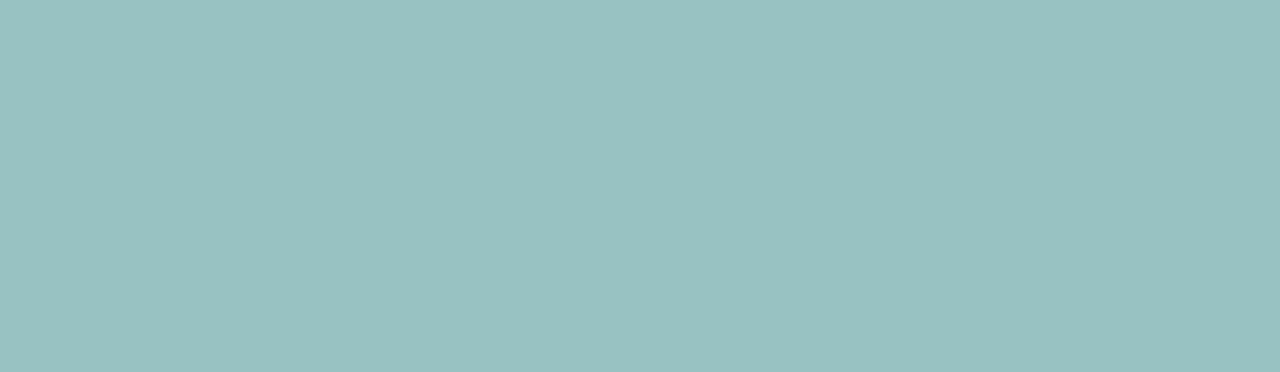
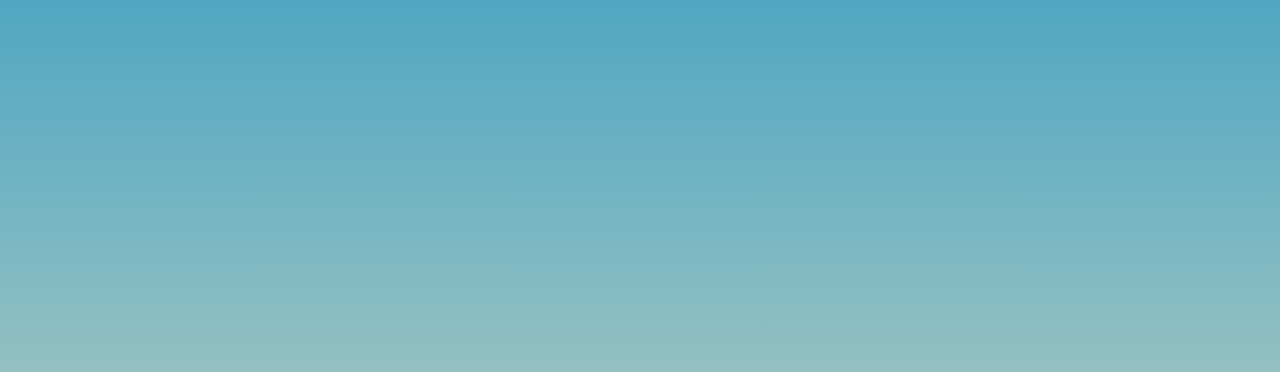
Before and after one commit to vlewin/work-life-balance-ui, a Vue app: page /#/ in a window 1280 px wide. Before the commit this address led to /#/wip. Shown: the top 372 px of the page. Built offline with nearby package versions, Linux system fonts and the light colour scheme.

Commit message:
Introduce InputTime module and improve layout

```diff
--- a/src/App.vue
+++ b/src/App.vue
@@ -7,15 +7,17 @@
         </h1>
         <div class="date">
           <span>
-            October 2017
+            {{ month }} {{ year }}
           </span>
           <span>
-            Sunday
+            {{ weekday }}
           </span>
         </div>
       </span>
       <span class="header-right">
-        10<span class="blink">:</span>00
+        {{ hours }}
+        <span class="blink">:</span>
+        {{ minutes }}
       </span>
       <!-- <h1>
         <i class="fa fa-calendar"></i>
@@ -43,8 +45,19 @@
     name: 'App',
     data () {
       return {
-        day: 16
+        day: new Date().getDate().toString().padStart(2, '0'),
+        month: new Date().toLocaleString('en-US', {month: 'long'}),
+        year: new Date().getFullYear(),
+        weekday: new Date().toLocaleString('en-US', {weekday: 'long'}),
+        hours: new Date().getHours().toString().padStart(2, '0'),
+        minutes: new Date().getMinutes().toString().padStart(2, '0')
       }
+    },
+
+    created () {
+      setInterval(() => {
+        this.time = new Date()
+      }, 1000)
     }
   }
 
@@ -52,20 +65,27 @@
 
 
 <style>
+  * {
+    box-sizing: border-box;
+  }
+
   html, body {
     margin: 0;
     padding: 0;
     height: 100%;
+
     @import url('https://fonts.googleapis.com/css?family=Oxygen');
     font-family: 'Oxygen', Helvetica, Arial, sans-serif;
-    color: #2c3e50;
-    background: #eee;
-    -webkit-font-smoothing: antialiased;
-    -moz-osx-font-smoothing: grayscale;
+    color: #444444;
+
     display: flex;
     justify-content: center;
     align-items: center;
+
     background: #98C2C2;
+    background-image: linear-gradient(to top, #98C2C2 50%, #50A7C2 100%);
+    /*-webkit-font-smoothing: antialiased;
+    -moz-osx-font-smoothing: grayscale;*/
   }
 
   #app {
@@ -79,10 +99,10 @@
 
   .header {
     background: #7CA5DD;
-    background: #3D70BC;
+    background: #004a9f;
 
-    background-image: linear-gradient(to right, #4481eb 0%, #04befe 100%);
-    background-image: linear-gradient(-225deg, #2b76b9 0%, #50A7C2 100%);
+    /*background-image: linear-gradient(to right, #3D70BC 0%, #7CA5DD 100%);*/
+    /*background-image: linear-gradient(-225deg, #2b76b9 0%, #50A7C2 100%);*/
     color: #fff;
     grid-area: header;
 
@@ -100,13 +120,22 @@
     justify-content: center;
   }
 
+  .header-right {
+    letter-spacing: -0.1rem;
+  }
+
   .header h1, .header-right {
-    font-size: 40px;
+    font-size: 4vh;
   }
+
   .header .date {
     display: flex;
     flex-direction: column;
     margin-left: 10px;
+  }
+
+  .header .date span {
+    font-size: 1.5vh;
   }
 
   img {
@@ -135,22 +164,41 @@
   }
 
 
-  /*=============================
-  larger screens
-  ===============================*/
+  /* Small screen */
+  @media only screen and (max-width: 320px) {
+    html, body {
+      font-size: 80%;
+    }
+  }
 
+  /* Medium screen, non-retina */
   @media only screen and (min-width:600px) {
     #app {
       border-radius: 5px;
       overflow: hidden;
-    grid-template-rows: 10vh 80vh;
-    grid-template-columns: 60vw;
       box-shadow: 0 1px 3px rgba(0,0,0,0.12), 0 1px 2px rgba(0,0,0,0.24);
       box-shadow: 0 14px 28px rgba(0,0,0,0.25), 0 10px 10px rgba(0,0,0,0.22);
       transition: all 0.3s cubic-bezier(.25,.8,.25,1);
-    grid-template-areas: "header"
-                         "content"
-
     }
   }
+
+  @media only screen and (min-width:600px) and (max-width: 1299px) {
+    #app {
+      grid-template-rows: 10vh 80vh;
+      grid-template-columns: 80vw;
+    }
+  }
+
+  /* Large screen, non-retina */
+  @media only screen and (min-width: 1300px)  {
+    html, body {
+      font-size: 110%;
+    }
+
+    #app {
+      grid-template-rows: 10vh 80vh;
+      grid-template-columns: 40vw;
+    }
+  }
+
 </style>
--- a/src/components/DatePicker.vue
+++ b/src/components/DatePicker.vue
@@ -81,31 +81,28 @@
     margin: 0;
 
     display: flex;
-    justify-content: space-around;
+    justify-content: space-between;
     align-items: center;
     height: 100%;
 
-    /*background: #8AB4E8;
-    background: #2B95CC;
-    background: #3D70BC;*/
-    /*color: #fff;*/
+    background: #004a9f;
+    color: #fff;
   }
 
   li {
     cursor: pointer;
-    padding: 10px;
     list-style: none;
-    width: 16px;
-    line-height: 16px;
+    width: 2rem;
+    height: 2rem;
+    line-height: 2rem;
     text-align: center;
-    height: 16px;
     border-radius: 50%;
     transition: color .2s, background 1s;
-
   }
 
   .selected {
-    background: #308FF0;
+    background: #1675d1;
+    /*background: #3D70BC;*/
     color: #fff;
   }
 </style>
--- /dev/null
+++ b/src/components/InputNumber.vue
@@ -0,0 +1,14 @@
+<template>
+  <div class="input-number">
+    30
+  </div>
+</template>
+
+<style>
+  .input-number {
+    background: rgba(0,0,0,0.1);
+    padding: 0 0.5rem;
+    height: 6vh;
+    line-height: 6vh;
+  }
+</style>
--- /dev/null
+++ b/src/components/InputTime.vue
@@ -0,0 +1,178 @@
+<template>
+  <div class="input-time">
+    <div class="input-time-field" v-for="(hour, index) in hours" v-bind:class="{ selected: selected == index, set: hour.n }">
+      <div class="input-time-field-item" v-bind:class="[`hour-${index}`]">
+        {{ hour.v }}
+      </div>
+      <div class="input-time-field-item">
+        {{ hour.n }}
+      </div>
+    </div>
+
+    <div class="input-time-separator">:</div>
+
+    <div class="input-time-field" v-for="(minute, index) in minutes"  v-bind:class="{ selected: selected == index+2, set: minute.n }">
+      <div class="input-time-field-item">
+        {{ minute.v }}
+      </div>
+      <div class="input-time-field-item">
+        {{ minute.n }}
+      </div>
+    </div>
+
+    <!-- <small>{{ fields }}</small> -->
+    <!-- <input type="text" v-model="value" autofocus /> -->
+    <!-- <button v-on:click="next">NEXT</button> -->
+  </div>
+</template>
+
+<script>
+  export default {
+    name: 'InputTime',
+    data () {
+      return {
+        fields: [{ v: '0', n: null }, { v: '0', n: null }, { v: '0', n: null }, { v: '0', n: null }],
+        selected: 0
+      }
+    },
+
+    props: {
+      value: {
+        type: String
+      },
+
+      target: {
+        required: false
+      }
+    },
+
+    created () {
+      this.init()
+    },
+
+    computed: {
+      hours () {
+        return Array.from(this.fields).slice(0, 2)
+      },
+
+      minutes () {
+        return Array.from(this.fields).slice(2)
+      }
+    },
+
+    watch: {
+      value (val) {
+        if (val) {
+          const index = val.length
+          const field = this.fields[index - 1]
+          if (index < 4) {
+            field.n = val[index - 1]
+            this.next()
+          } else if (index === 4) {
+            field.n = val[index - 1]
+            this.selected = 0
+            console.log('DONE')
+            // this.reset()
+            // this.init()
+          } else {
+            // this.reset()
+          }
+
+          console.log(val, index, JSON.stringify(field))
+        }
+      }
+    },
+
+    methods: {
+      init () {
+        if (this.value) {
+          console.log('VALUE', this.value)
+          this.value.replace(':', '').split('').forEach((v, index) => {
+            this.fields[index].v = v
+          })
+        } else {
+          console.log('CREATED')
+        }
+
+        console.log(JSON.stringify(this.fields))
+      },
+
+      next () {
+        this.selected += 1
+      },
+
+      reset () {
+        Object.assign(this.$data, this.$options.data.call(this))
+      }
+    }
+  }
+</script>
+
+<style scoped>
+  .input-time {
+    display: flex;
+    justify-content: center;
+    align-items: center;
+    background: rgba(0,0,0,0.1);
+    padding: 0 2vw;
+    /*padding: 0 0.5rem;*/
+  }
+
+  .input-time-field {
+    display: flex;
+    justify-content: center;
+    align-items: center;
+    flex-direction: column;
+    transition: all 0.5s;
+    height: 6vh;
+    /*width: 3.5vh;*/
+    text-align: center;
+    /*border-right: 1px solid #fff;*/
+  }
+
+  .input-time-separator, .input-time-field-item {
+    line-height: 6vh;
+  }
+
+  .input-time-field .input-time-field-item {
+    overflow: hidden;
+    vertical-align: middle;
+    transition: flex 0.5s, opacity 0.3s;
+    text-align: center;
+  }
+
+  .input-time-field .input-time-field-item:first-child {
+    flex:1 1 100%;
+    opacity: 1;
+  }
+
+  .input-time-field .input-time-field-item:last-child {
+    flex:1 1 0%;
+    opacity: 0;
+  }
+
+  .input-time-field.set .input-time-field-item:first-child {
+    flex:1 1 0%;
+    opacity: 0;
+  }
+
+  .input-time-field.set .input-time-field-item:last-child {
+    flex:1 1 100%;
+    opacity: 1;
+  }
+
+  /*.input-time-field:hover div:first-child {
+    flex:1 1 0%;
+    opacity: 0;
+  }
+
+  .input-time-field:hover div:last-child {
+    flex:1 1 100%;
+    opacity: 1;
+  }*/
+
+  div.selected {
+    /*background: rgba(0,0,0,0.1);*/
+  }
+
+</style>
--- a/src/components/Main.vue
+++ b/src/components/Main.vue
@@ -9,19 +9,18 @@
           <div class="up">
             <div class="form" :class="[{ active: picker.target }, picker.target, animationClass]">
               <h1 class="start" v-on:click="openPicker('start', form.start)">
-                {{ form.start }}
+                <input-time class="start" :value="form.start"></input-time>
               </h1>
               <h1 class="pause" v-on:click="openPicker('pause', form.pause)">
-                {{ form.pause }}
+                <input-number></input-number>
               </h1>
               <h1 class="end" v-on:click="openPicker('end', form.end)">
-                {{ form.end }}
+                <input-time :value="form.end"></input-time>
               </h1>
             </div>
           </div>
           <div class="down">
-            Vacation: 20 days
-            Sickness: 2 days
+            <select-box></select-box>
           </div>
         </div>
       </div>
@@ -35,7 +34,8 @@
             <info></info>
           </div>
           <div class="down">
-            <select-box></select-box>
+            <small>VACATION: 20 days</small>
+            <small>SICKNESS: 2 days</small>
           </div>
         </div>
       </div>
@@ -49,12 +49,12 @@
           DONE ;)
         </div>
       </div>
-      <div class="switch vertical" :class="{active: mode === 'calendar'}">
+      <div class="switch vertical" :class="{active: mode === 'picker' || mode === 'calendar'}">
         <div class="up">
           <button v-on:click="openCalendar">TIME OFF</button>
         </div>
         <div class="down">
-          <button v-on:click="closeCalendar">CANCEL</button>
+          <button v-on:click="close">CANCEL</button>
         </div>
       </div>
     </div>
@@ -69,6 +69,8 @@
   import Info from './Info'
   import DatePicker from './DatePicker'
   import TimePicker from './TimePicker'
+  import InputTime from './InputTime'
+  import InputNumber from './InputNumber'
   import Calendar from './Calendar'
   import SelectBox from './SelectBox'
 
@@ -78,6 +80,8 @@
       Info,
       DatePicker,
       TimePicker,
+      InputTime,
+      InputNumber,
       Calendar,
       SelectBox
     },
@@ -176,6 +180,12 @@
         }
       },
 
+      close () {
+        this.mode = null
+        this.closePicker()
+        this.closeCalendar()
+      },
+
       done () {
         this.open()
       }
@@ -198,8 +208,6 @@
 
   .main {
     display: grid;
-    max-height: 100%;
-    max-width: 100%;
     grid-template-rows: 10vh 1fr 10vh;
     grid-template-columns: 100%;
     grid-template-areas: "header"
@@ -311,8 +319,9 @@
   }
 
   .form h1 {
-    flex:1 1 33%;
+    flex:1 1 calc(100% / 3);
     opacity: 1;
+    font-size: 1.8rem;
   }
 
   .form h1 {
@@ -351,8 +360,11 @@
     display: flex;
     justify-content: center;
     align-items: center;
-    background: #fafafa;
-    /*background: #3D70BC;*/
+    /*background: #fafafa;
+    background: #50A7C2;
+    color: #fff;*/
+
+
     width: 100%;
   }
 
@@ -377,10 +389,12 @@
 
   .slider.active .top {
     flex:1 1 20%;
+    background: #1675d1;
+    color: #fff;
   }
 
   .slider.active .middle {
-    flex:1 1 80%;
+    flex:1 1 70%;
   }
 
   .slider.active .bottom {
@@ -397,19 +411,21 @@
   }*/
 
   .top {
-    /*background: red;*/
-    flex:1 1 50%;
+    flex:1 1 20%;
+    background: #1675d1;
+    color: #fff;
   }
 
   .middle {
-    width: 100%;
     background: white;
     flex:1 1 0%;
   }
 
   .bottom {
     /*background: green;*/
-    flex:1 1 50%;
+    flex:1 1 80%;
+    height: 100%;
+    /*background: #1675d1;*/
     background: #fff;
   }
 
@@ -423,10 +439,10 @@
     align-items: center;
     /*background: #eee;*/
     width: 100%;
-    height: 10vh;
+    height: 100%;
   }
 
-  .switch div {
+  .switch > div {
     width: 100%;
     height: 100px;
     overflow: hidden;
--- a/src/components/TimeInput.vue
+++ /dev/null
@@ -1,136 +0,0 @@
-<template>
-  <div class="input-time" v-on:keyup="record">
-    <div class="switch vertical" v-for="(field, index) in fields" v-bind:class="{ selected: selected == index, set: fields[index].n }">
-      <div v-bind:class="[`item-${index}`]">
-        {{ fields[index].v }}
-      </div>
-      <div>
-        {{ fields[index].n }}
-      </div>
-    </div>
-
-    <input type="text" v-model="value" autofocus />
-    <button v-on:click="next">NEXT</button>
-  </div>
-</template>
-
-<script>
-  export default {
-    name: 'Time',
-    components: {
-    },
-
-    data () {
-      return {
-        selected: 0,
-        fields: [{v: 0, n: null}, {v: 0, n: null}, {v: 0, n: null}, {v: 0, n: null}],
-        value: ''
-      }
-    },
-
-    computed: {
-      activeClass () {
-        return true
-      }
-    },
-
-    watch: {
-      value (val) {
-        if (val) {
-          const index = val.length
-          const field = this.fields[index - 1]
-          console.log(val, index, JSON.stringify(field))
-          if (index < 4) {
-            field.n = val[index - 1]
-            this.next()
-          } else if (index === 4) {
-            field.n = val[index - 1]
-            this.selected = null
-            console.log('DONE')
-          } else {
-            this.reset()
-          }
-        }
-      }
-    },
-
-    methods: {
-      record (event) {
-        // console.log(event.code)
-      },
-
-      next () {
-        this.selected += 1
-      },
-
-      reset () {
-        this.fields = [{v: 0, n: null}, {v: 0, n: null}, {v: 0, n: null}, {v: 0, n: null}]
-        this.value = null
-        this.selected = 0
-      }
-    }
-  }
-</script>
-
-<style>
-  .input-time {
-    display: flex;
-    justify-content: center;
-    align-items: center;
-  }
-
-  .switch {
-    display: flex;
-    justify-content: center;
-    align-items: center;
-    flex-direction: column;
-    height: 4.2rem;
-    transition: all 0.5s;
-  }
-
-  .switch div {
-    width: 100%;
-    height: 4rem;
-    line-height: 4rem;
-    font-size: 4rem;
-    overflow: hidden;
-    vertical-align: middle;
-    transition: flex 0.5s, opacity 0.3s;
-    text-align: center;
-  }
-
-  .switch div:first-child {
-    flex:1 1 100%;
-    opacity: 1;
-  }
-
-  .switch div:last-child {
-    flex:1 1 0%;
-    opacity: 0;
-  }
-
-  .switch.set div:first-child {
-    flex:1 1 0%;
-    opacity: 0;
-  }
-
-  .switch.set div:last-child {
-    flex:1 1 100%;
-    opacity: 1;
-  }
-
-  /*.switch:hover div:first-child {
-    flex:1 1 0%;
-    opacity: 0;
-  }
-
-  .switch:hover div:last-child {
-    flex:1 1 100%;
-    opacity: 1;
-  }*/
-
-  div.selected {
-    background: rgba(140,140,140,0.5);
-  }
-
-</style>
--- a/src/router/index.js
+++ b/src/router/index.js
@@ -1,7 +1,7 @@
 import Vue from 'vue'
 import Router from 'vue-router'
 import Main from '@/components/Main'
-import TimeInput from '@/components/TimeInput'
+import InputTime from '@/components/InputTime'
 
 Vue.use(Router)
 
@@ -15,8 +15,8 @@ export default new Router({
 
     {
       path: '/wip',
-      name: 'TimeInput',
-      component: TimeInput
+      name: 'InputTime',
+      component: InputTime
     }
     // {
     //   path: '/flex',
```
Also changed, not shown: src/components/Calendar.vue (+12 -4 lines), src/components/Info.vue (+18 -3 lines), src/components/SelectBox.vue (+14 -4 lines), src/components/TimePicker.vue (+17 -11 lines). Lines whose indentation alone changed are shown as unchanged.
